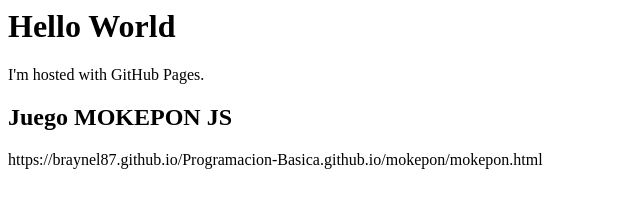
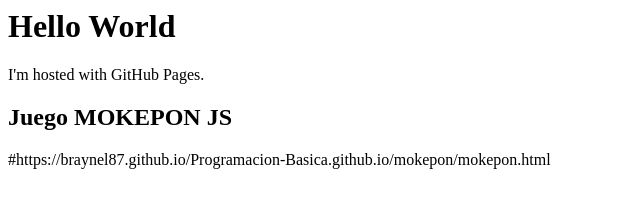
Before and after one commit to BrayneL87/Programacion-Basica.github.io, a plain HTML site: page index.html in a window 1280 px wide. Shown: the full height of the page, 0-640 px from the left. Drawn offline with Linux system fonts and the light colour scheme.

Commit message:
index.html

```diff
--- a/index.html
+++ b/index.html
@@ -4,6 +4,6 @@
 <p>I'm hosted with GitHub Pages.</p>
 
   <h2>Juego MOKEPON JS</h2>
-https://braynel87.github.io/Programacion-Basica.github.io/mokepon/mokepon.html
+  #https://braynel87.github.io/Programacion-Basica.github.io/mokepon/mokepon.html
 </body>
 </html>
```
